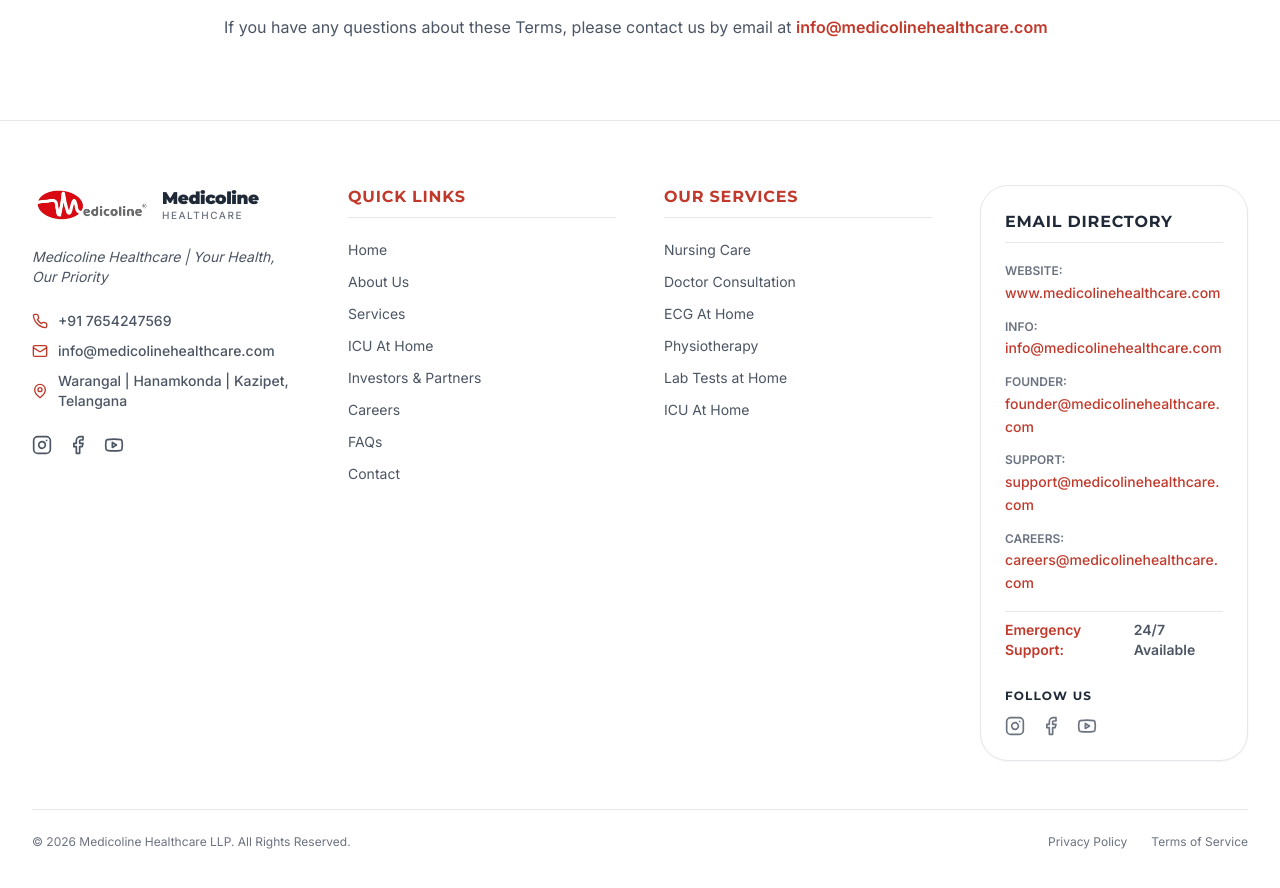
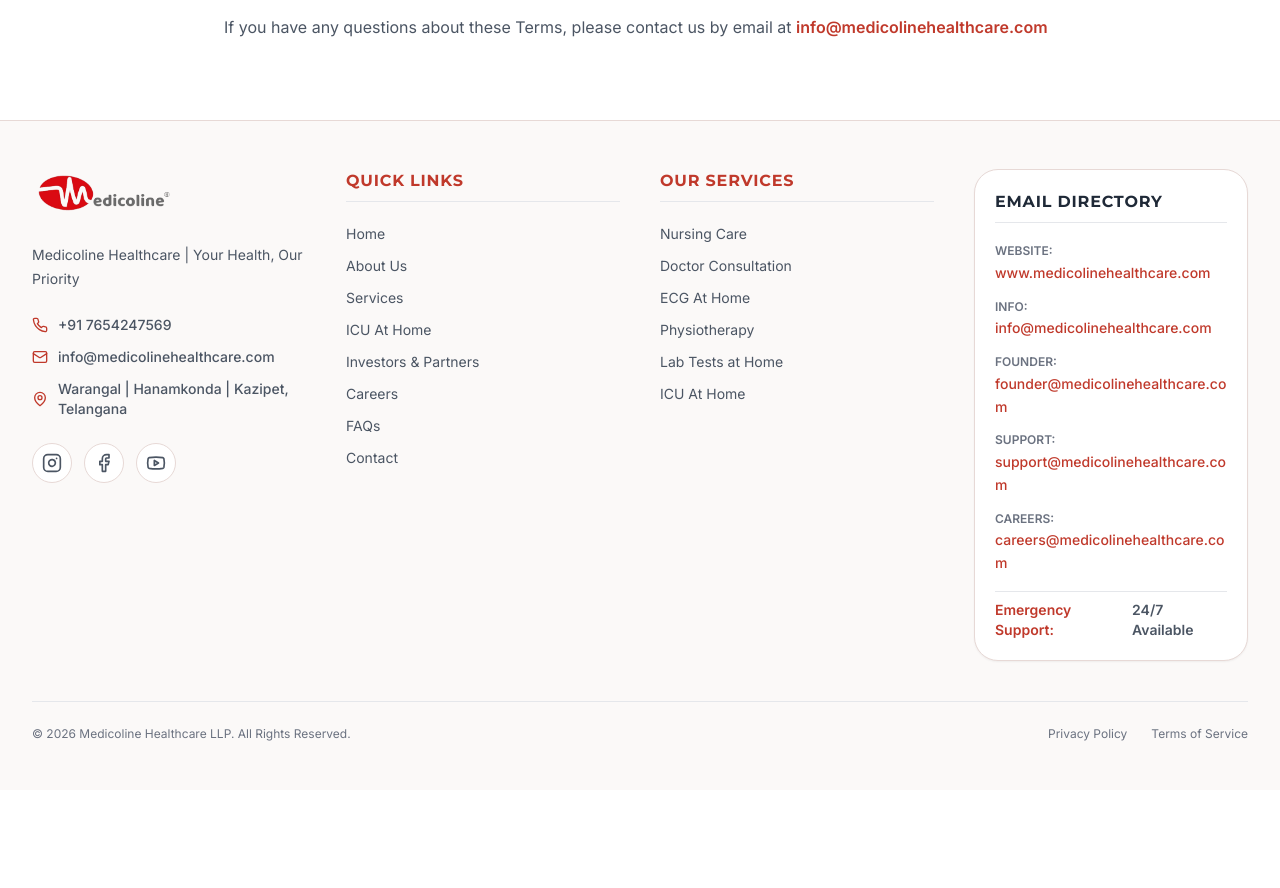
Before and after one commit to Stingraj/satyams-medicoline, a React (Vite) app: page /terms-of-service in a window 1280 px wide. Shown: the part 1960-2848 px from the top of the page. After the commit the page ends 2750 px from the top, so only its background shows below. Built offline with nearby package versions, Linux system fonts and the light colour scheme.

Commit message:
Final website polish updates

```diff
--- a/src/components/Footer.tsx
+++ b/src/components/Footer.tsx
@@ -7,31 +7,29 @@
 
 export default function Footer() {
   return (
-    <footer className="bg-white text-gray-800 w-full border-t border-gray-200 mt-auto">
-      <div className="max-w-7xl mx-auto px-4 sm:px-6 lg:px-8 py-12 md:py-16">
+    <footer className="mt-auto w-full border-t border-[#E7D9D6] bg-[#FBF9F8] text-gray-800">
+      <div className="mx-auto max-w-7xl px-4 py-10 sm:px-6 lg:px-8 lg:py-12">
         {/* Four Column Grid */}
-        <div className="grid grid-cols-1 md:grid-cols-2 lg:grid-cols-4 gap-8 md:gap-12 mb-12">
+        <div className="mb-8 grid grid-cols-1 items-start gap-8 md:mb-10 md:grid-cols-2 lg:grid-cols-4 lg:gap-10">
 
           {/* Column 1: Brand & Contacts */}
-          <div className="space-y-4">
-            <Link to="/" className="inline-flex items-center gap-2.5">
+          <div className="space-y-5">
+            <Link to="/" className="inline-flex" aria-label="Medicoline home">
               <img
                 src={LOGO_SRC}
                 alt="Medicoline Healthcare logo"
-                style={{ objectFit: 'cover', maxHeight: '40px' }}
-                className="shrink-0"
+                style={{ objectFit: 'cover', maxHeight: '48px' }}
+                className="h-auto w-auto shrink-0"
                 loading="lazy"
                 decoding="async"
               />
-              <div className="leading-tight">
-                <span className="font-heading font-black text-[#1F2937] text-[17px] tracking-tight block">Medicoline</span>
-                <span className="block text-[10px] text-gray-500 tracking-[0.15em] uppercase font-body font-medium">Healthcare</span>
-              </div>
             </Link>
 
-            <p className="text-gray-600 text-sm italic">Medicoline Healthcare | Your Health, Our Priority</p>
+            <p className="max-w-xs text-sm leading-6 text-gray-600">
+              Medicoline Healthcare | Your Health, Our Priority
+            </p>
 
-            <div className="space-y-2.5 pt-2">
+            <div className="space-y-3 pt-1">
               <a
                 href="tel:+917654247569"
                 className="flex items-center gap-2.5 text-gray-600 hover:text-[#C0392B] transition-colors duration-200 text-sm font-medium"
@@ -55,26 +53,26 @@
             </div>
 
             {/* Social Icons row for Column 1 */}
-            <div className="flex items-center gap-4 pt-2">
+            <div className="flex items-center gap-3 pt-1">
               <a
                 href="https://www.instagram.com/we.medicoline/"
                 target="_blank"
                 rel="noopener noreferrer"
-                className="text-gray-600 hover:text-[#C0392B] transition-colors duration-200"
+                className="flex h-10 w-10 items-center justify-center rounded-full border border-[#E7D9D6] bg-white text-gray-600 transition-colors duration-200 hover:border-[#C0392B] hover:text-[#C0392B]"
                 aria-label="Instagram"
               >
                 <Instagram size={20} />
               </a>
               <a
                 href="#"
-                className="text-gray-600 hover:text-[#C0392B] transition-colors duration-200"
+                className="flex h-10 w-10 items-center justify-center rounded-full border border-[#E7D9D6] bg-white text-gray-600 transition-colors duration-200 hover:border-[#C0392B] hover:text-[#C0392B]"
                 aria-label="Facebook"
               >
                 <Facebook size={20} />
               </a>
               <a
                 href="#"
-                className="text-gray-600 hover:text-[#C0392B] transition-colors duration-200"
+                className="flex h-10 w-10 items-center justify-center rounded-full border border-[#E7D9D6] bg-white text-gray-600 transition-colors duration-200 hover:border-[#C0392B] hover:text-[#C0392B]"
                 aria-label="YouTube"
               >
                 <Youtube size={20} />
@@ -171,7 +169,7 @@
           </div>
 
           {/* Column 4: Email Directory & Support */}
-          <div id="email-directory" className="space-y-4 rounded-[1.75rem] bg-white border border-gray-200 p-6 text-[#1F2937] shadow-sm">
+          <div id="email-directory" className="space-y-4 rounded-[1.5rem] border border-[#E7D9D6] bg-white p-5 text-[#1F2937] shadow-sm">
             <h3 className="mb-1 border-b border-gray-200 pb-2 text-base font-bold uppercase tracking-wider text-[#1F2937]">
               Email Directory
             </h3>
@@ -219,43 +217,12 @@
                 <span className="text-gray-600">24/7 Available</span>
               </p>
             </div>
-
-            <div className="pt-3">
-              <h4 className="mb-3 text-xs font-bold uppercase tracking-widest text-[#1F2937]">
-                Follow Us
-              </h4>
-              <div className="flex items-center gap-4">
-                <a
-                  href="https://www.instagram.com/we.medicoline/"
-                  target="_blank"
-                  rel="noopener noreferrer"
-                  className="transform text-gray-500 transition-colors duration-200 hover:scale-110 hover:text-[#C0392B]"
-                  aria-label="Instagram"
-                >
-                  <Instagram size={20} />
-                </a>
-                <a
-                  href="#"
-                  className="transform text-gray-500 transition-colors duration-200 hover:scale-110 hover:text-[#C0392B]"
-                  aria-label="Facebook"
-                >
-                  <Facebook size={20} />
-                </a>
-                <a
-                  href="#"
-                  className="transform text-gray-500 transition-colors duration-200 hover:scale-110 hover:text-[#C0392B]"
-                  aria-label="YouTube"
-                >
-                  <Youtube size={20} />
-                </a>
-              </div>
-            </div>
           </div>
 
         </div>
 
         {/* Bottom copyright bar */}
-        <div className="border-t border-gray-200 pt-6 flex flex-col md:flex-row items-center justify-between gap-4">
+        <div className="flex flex-col items-center justify-between gap-4 border-t border-gray-200 pt-5 md:flex-row md:pt-6">
           <p className="text-gray-500 text-xs text-center md:text-left">
             &copy; 2026 Medicoline Healthcare LLP. All Rights Reserved.
           </p>
```
Also changed, not shown: src/pages/FoundersPage.tsx (+82 -4 lines).
